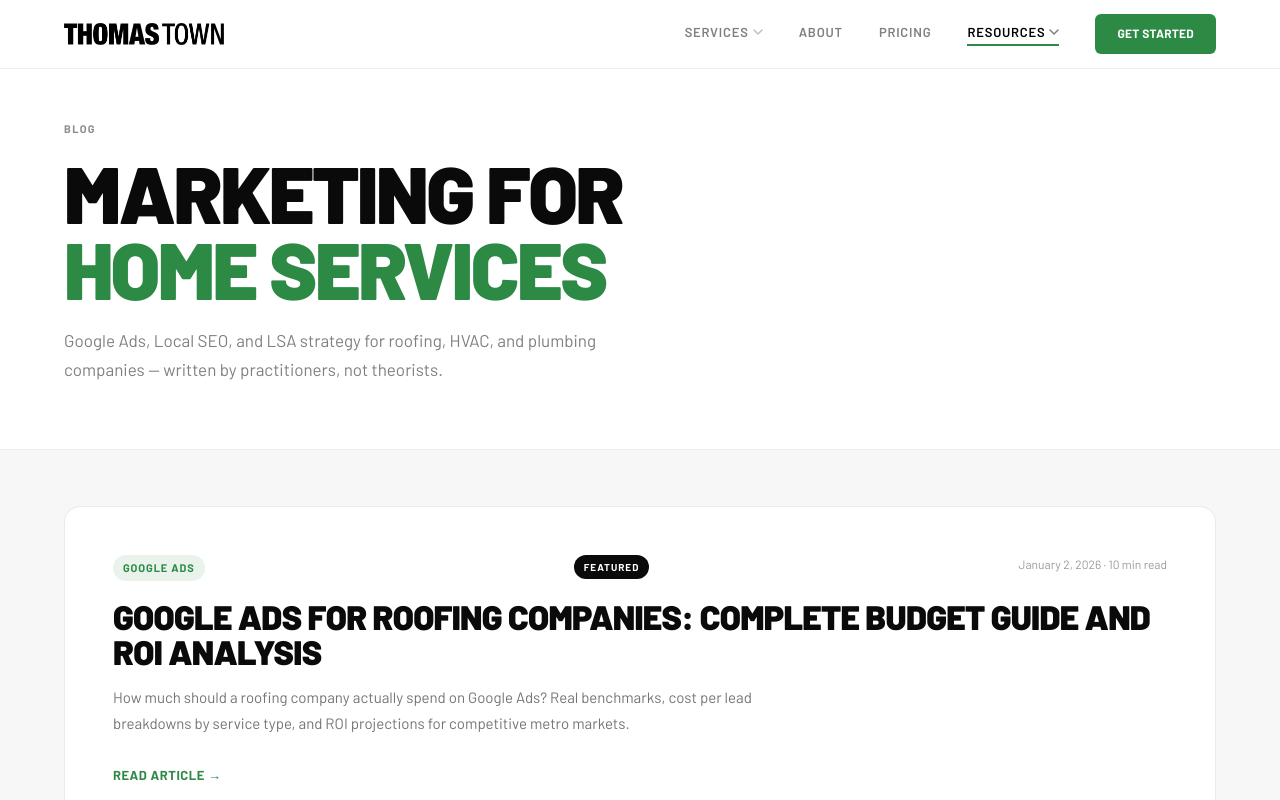
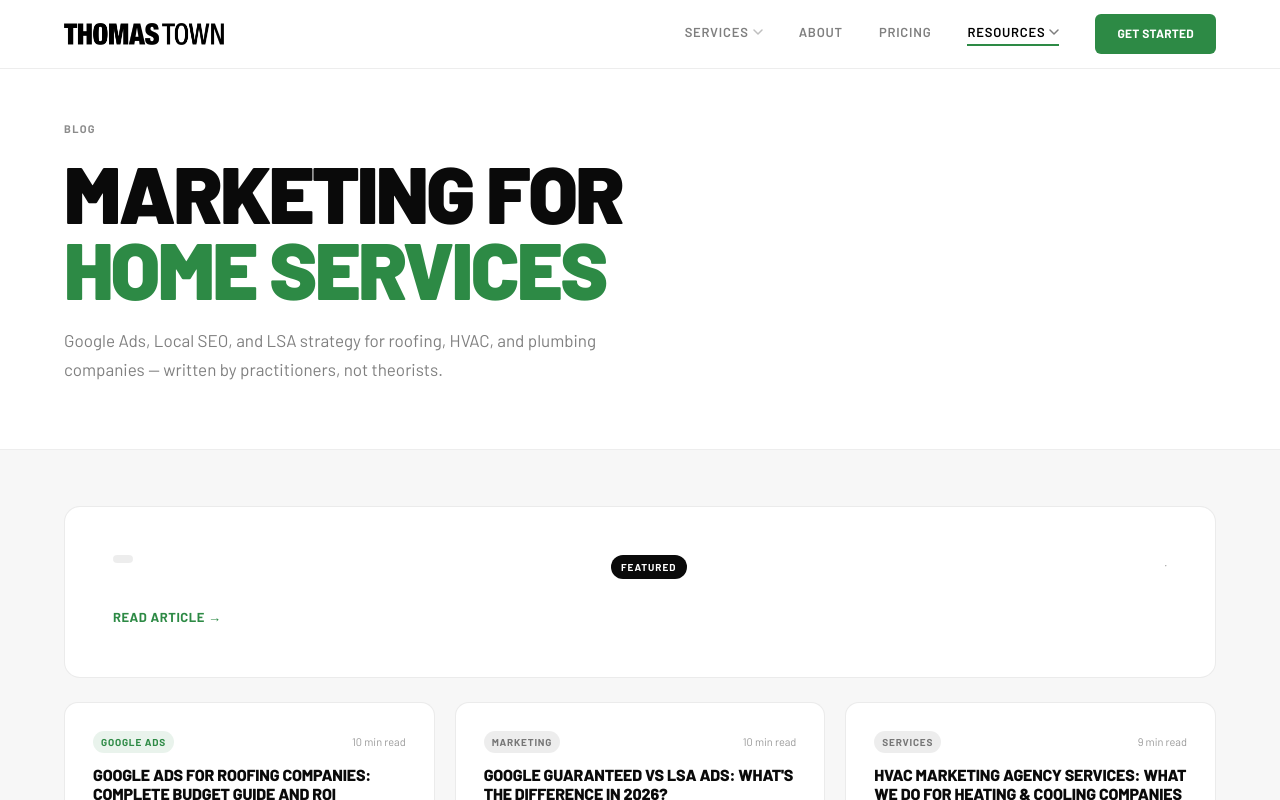
Before and after one commit to webberossi89/thomas-town-digital, a Next.js app: page /blog in a window 1280 px wide. Shown: the top 800 px of the page. Built offline with nearby package versions, Linux system fonts and the light colour scheme.

Commit message:
SEO: add google-ads-for-roofing-companies to blog listing

```diff
--- a/app/blog/page.tsx
+++ b/app/blog/page.tsx
@@ -7,6 +7,15 @@ export const metadata: Metadata = {
 };
 
 const posts = [
+  {
+    category: "",
+    title: "",
+    summary: "",
+    date: "",
+    dateISO: "",
+    readTime: "",
+    slug: "google-ads-for-roofing-companies",
+  },
   {
     category: "Google Ads",
     title: "Google Ads for Roofing Companies: Complete Budget Guide and ROI Analysis",
```
